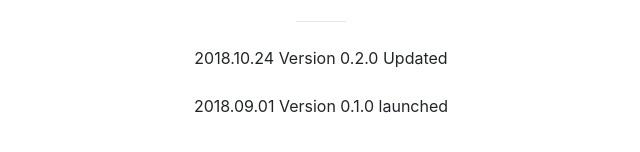
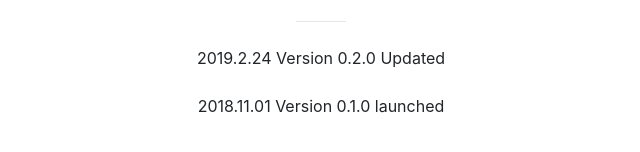
Before and after one commit to HideyukiShimizu/mPS_GI.github.io, a website with bundled scripts: page index.html in a window 1280 px wide. Shown: the part 4175-4327 px from the top of the page, 319-959 px from the left. Built offline with nearby package versions, Linux system fonts and the light colour scheme.

Commit message:
Update index.html

```diff
--- a/index.html
+++ b/index.html
@@ -402,7 +402,7 @@ We have successfully integrated one of the largest assembled breast cancer patie
       <div class="container text-center">
         <h2 class="mb-4">Learn more about mPS</h2>
         <hr class="my-4">
-        <a class="btn btn-light btn-xl sr-button" href="https://journals.plos.org/plosmedicine/">Read our paper (Not published yet)</a>
+        <a class="btn btn-light btn-xl sr-button" href="https://www.thelancet.com/journals/landig/home">Read our paper (Not published yet)</a>
       </div>
     </section>
 
@@ -413,8 +413,8 @@ We have successfully integrated one of the largest assembled breast cancer patie
           <div class="col-lg-8 mx-auto text-center">
             <h2 class="section-heading ">Release history</h2>
             <hr class="my-4">
-            <p class="mb-4">2018.10.24  Version 0.2.0 Updated</p>
-            <p class="mb-4">2018.09.01  Version 0.1.0 launched</p>
+            <p class="mb-4">2019.2.24  Version 0.2.0 Updated</p>
+            <p class="mb-4">2018.11.01  Version 0.1.0 launched</p>
 
           </div>
         </div>
```
